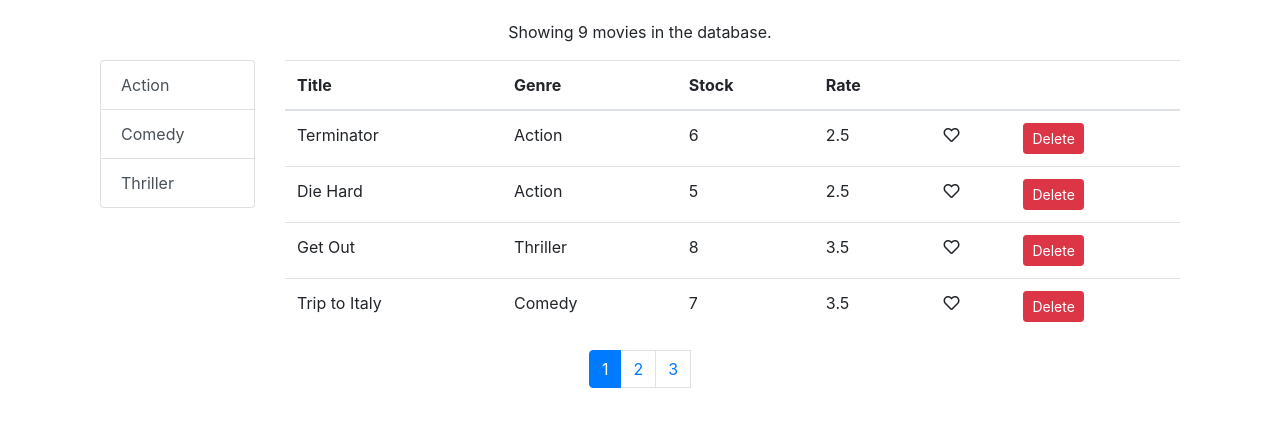
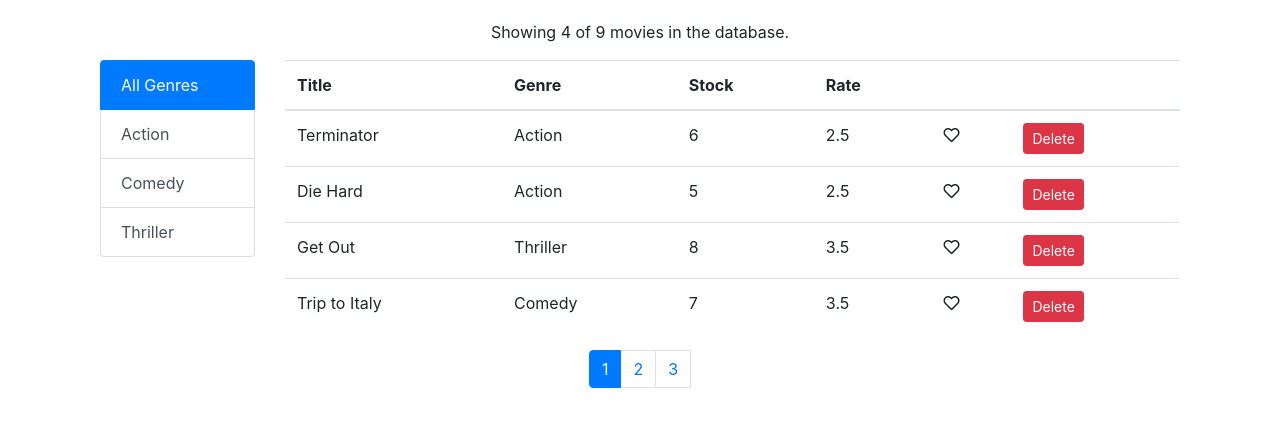
Before and after one commit to IzzyBeraja/Vidly-FrontEnd, a React (Create React App) app: page / in a window 1280 px wide. Shown: the top 426 px of the page. Built offline with nearby package versions, Linux system fonts and the light colour scheme.

Commit message:
Added a new genre "All Genres". Added a reset of current page to 1 on genre change.

```diff
--- a/src/components/common/listGroup.jsx
+++ b/src/components/common/listGroup.jsx
@@ -14,6 +14,7 @@ const ListGroup = props => {
               (selectedItem[textProperty] === item[textProperty] && "active")
             }
             onClick={() => onItemSelect(item)}
+            style={{ cursor: "pointer" }}
           >
             {item[textProperty]}
           </li>
--- a/src/components/movies.jsx
+++ b/src/components/movies.jsx
@@ -16,7 +16,9 @@ class Movies extends Component {
   };
 
   componentDidMount() {
-    this.setState({ movies: getMovies(), genres: getGenres() });
+    const genres = [{ name: "All Genres", _id: 0 }, ...getGenres()];
+    const selectedGenre = genres[0];
+    this.setState({ movies: getMovies(), genres, selectedGenre });
   }
 
   handleLikeStatus = movie => {
@@ -37,7 +39,7 @@ class Movies extends Component {
   };
 
   handleGenreSelect = genre => {
-    this.setState({ selectedGenre: genre });
+    this.setState({ selectedGenre: genre, currentPage: 1 });
   };
 
   render() {
@@ -50,14 +52,17 @@ class Movies extends Component {
 
     // No Movies
     if (count === 0) return <p className="text-center">There are no movies in the database.</p>;
-    const filtered = selectedGenre ? allMovies.filter(m => m.genre._id === selectedGenre._id) : allMovies;
+    const filtered =
+      selectedGenre && selectedGenre._id ? allMovies.filter(m => m.genre._id === selectedGenre._id) : allMovies;
     const movies = paginate(filtered, currentPage, itemsPerPage);
 
     return (
       <div className="container">
         <div className="row">
           <div className="col">
-            <p className="text-center">Showing {count} movies in the database.</p>
+            <p className="text-center">
+              Showing {movies.length} of {filtered.length} movies in the database.
+            </p>
           </div>
         </div>
         <div className="row">
```
